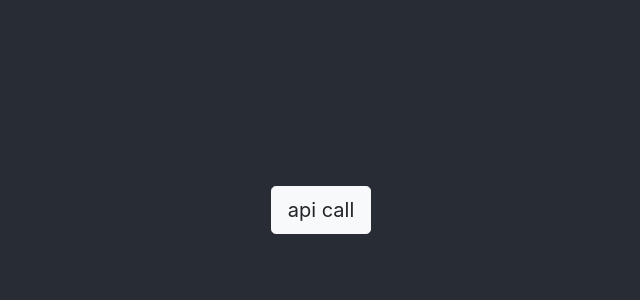
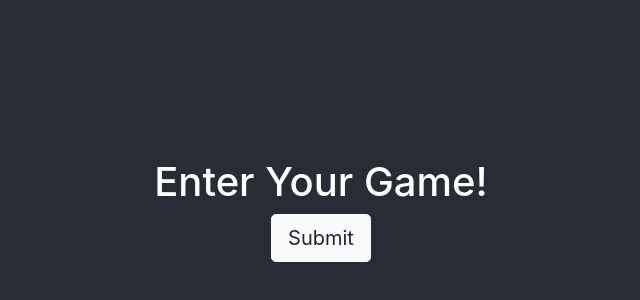
Before and after one commit to RadovanBU/CS411A3group5, a React (Create React App) app in the folder mysteam/: page / in a window 1280 px wide. Shown: the part 190-490 px from the top of the page, without its empty margins (319-959 px from the left). Built offline with nearby package versions, Linux system fonts and the light colour scheme.

Commit message:
made it prettier ish

```diff
--- a/mysteam/src/App.js
+++ b/mysteam/src/App.js
@@ -1,5 +1,4 @@
 import React from 'react';
-import logo from './logo.svg';
 import './App.css';
 
 import 'bootstrap/dist/css/bootstrap.min.css';
@@ -9,7 +8,8 @@ function App() {
   return (
     <div className="App">
       <header className="App-header">
-        <Button variant="light" size="lg"> api call </Button>
+        <h1> Enter Your Game! </h1>
+        <Button variant="light" size="lg"> Submit </Button>
       </header>
     </div>
   );
```
